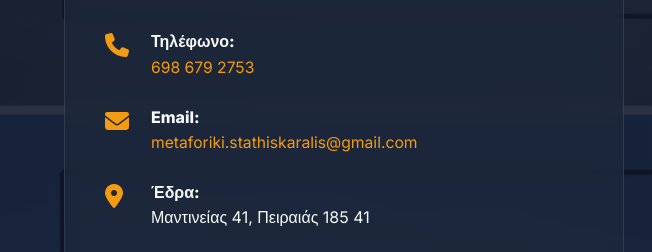
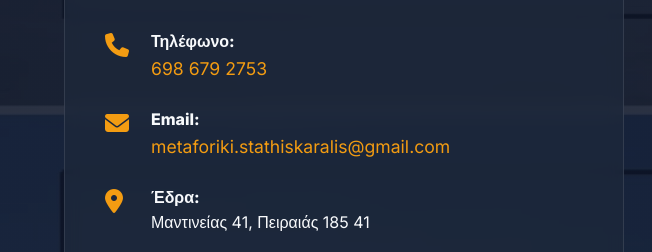
Before and after one commit to argiris-karalis/st_kar_metaforiki, a plain HTML site: page el/index.html in a window 1280 px wide. Shown: the part 6291-6543 px from the top of the page, 0-652 px from the left. Drawn offline with Linux system fonts and the light colour scheme.

Commit message:
Update style.css

```diff
--- a/css/style.css
+++ b/css/style.css
@@ -1023,11 +1023,12 @@ footer.footer {
 .phone-link {
     color: var(--primary);
     text-decoration: none;
-    font-size: 0.98rem;
+    font-size: 1.1rem;
     display: inline-block;
     max-width: 100%;
-    overflow-wrap: anywhere; /* Αναγκάζει το μεγάλο email να σπάσει ομαλά σε νέα γραμμή */
-    word-break: break-all;   /* Fallback για παλαιότερους πλοηγούς */
+    /* Αλλαγή σε break-word για πιο ομαλό σπάσιμο */
+    overflow-wrap: break-word;
+    word-break: break-word;
 }
 
 .map-container {
```
